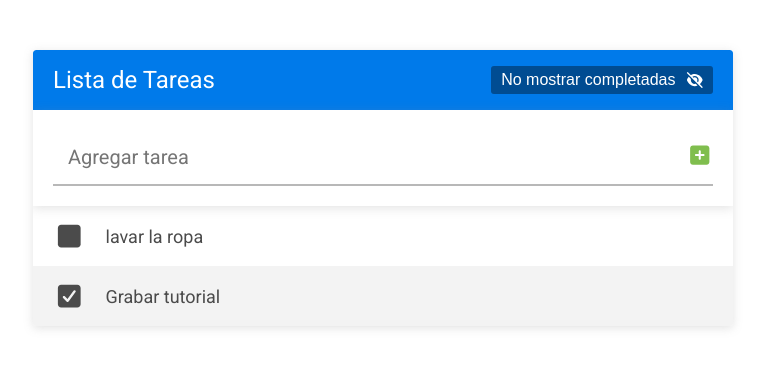
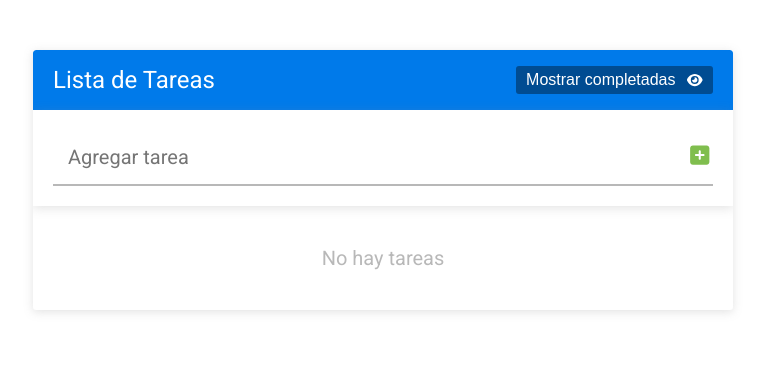
Before and after one commit to AndresPampa/react-app-lista-tareas, a React (Create React App) app: page / in a window 1280 px wide. Shown: the top 368 px of the page, without its empty margins (257-1022 px from the left). Built offline with nearby package versions, Linux system fonts and the light colour scheme; the HTML template or start-up script is replaced by a standard one.

Commit message:
Terminando Lista de tareas y empezando con el video 36 - React Router

```diff
--- a/src/App.js
+++ b/src/App.js
@@ -1,24 +1,39 @@
-import React, {useState} from 'react';
+import React, {useState, useEffect} from 'react';
 import './App.css';
 import Header from './componentes/Header';
 import FormularioTareas from './componentes/FormularioTareas';
 import ListaTareas from './componentes/ListaTareas';
 
 const App = () => {
-  const [tareas, cambiarTareas] = useState([
-    {
-      id:1,
-      texto: 'lavar la ropa',
-      completada: false
-    },
-    {
-      id:2,
-      texto: 'Grabar tutorial',
-      completada: true
-    },
-  ]);
 
-  const [mostrarCompletadas, cambiarMostrarCompletadas] = useState(true);
+  //obtener las tareas guardadas en el localStorage
+  const tareasGuardadas = localStorage.getItem('tareas') ? JSON.parse(localStorage.getItem('tareas')) : [];
+
+  //Establecer el estado de las tareas
+  const [tareas, cambiarTareas] = useState(tareasGuardadas);
+
+  //gUARDANDO EL ESTADO DENTRO DE LOCAL STORAGE
+  useEffect(() =>{
+    //Codigo Del efecto
+    localStorage.setItem('tareas', JSON.stringify(tareas));
+  }, [tareas]); //Tareas es la dependencia del efecto
+
+
+  //acceder a la variable de localStorage mostrarCompletadas
+  let configMostrarCompletadas = '';
+  if (localStorage.getItem('mostrarCompletadas') === 'null'){
+    configMostrarCompletadas = true;
+  }else{
+    configMostrarCompletadas = localStorage.getItem('mostrarCompletadas') === 'true';
+  }
+
+  //El estado de mostrar completadas
+  const [mostrarCompletadas, cambiarMostrarCompletadas] = useState(configMostrarCompletadas);
+
+  useEffect(() =>{
+    localStorage.setItem('mostrarCompletadas', mostrarCompletadas.toString());
+  }, [mostrarCompletadas]);
+
 
   return (
     <div className='contenedor'>
--- a/src/componentes/FormularioTareas.js
+++ b/src/componentes/FormularioTareas.js
@@ -22,6 +22,7 @@
                 completada: false
             }
         ]);
+        cambiarInputTarea('');
     }
 
     return (
--- a/src/componentes/ListaTareas.js
+++ b/src/componentes/ListaTareas.js
@@ -24,9 +24,9 @@
     const borrarTarea = (id) => {
         cambiarTareas(tareas.filter((tarea) =>{
             if(tarea.id !== id){
-                return tarea;
+                return true;
             }
-            return;
+            return false;
         }));
     }
 
@@ -34,12 +34,10 @@
         <ul className='lista-tareas'>
             {
             tareas.length > 0 ? tareas.map((tarea) => {
-                if(mostrarCompletadas){
-                    return <Tarea key={tarea.id} tarea={tarea} toggleCompletada={toggleCompletada} editarTarea={editarTarea} borrarTarea={borrarTarea} />
-                }else if(!tarea.completada){
+                if(mostrarCompletadas || !tarea.completada){
                     return <Tarea key={tarea.id} tarea={tarea} toggleCompletada={toggleCompletada} editarTarea={editarTarea} borrarTarea={borrarTarea} />
                 }
-                return;
+                return null;
             })
             : <div className='lista-tareas__mensaje'>No hay tareas</div>
             }
```
